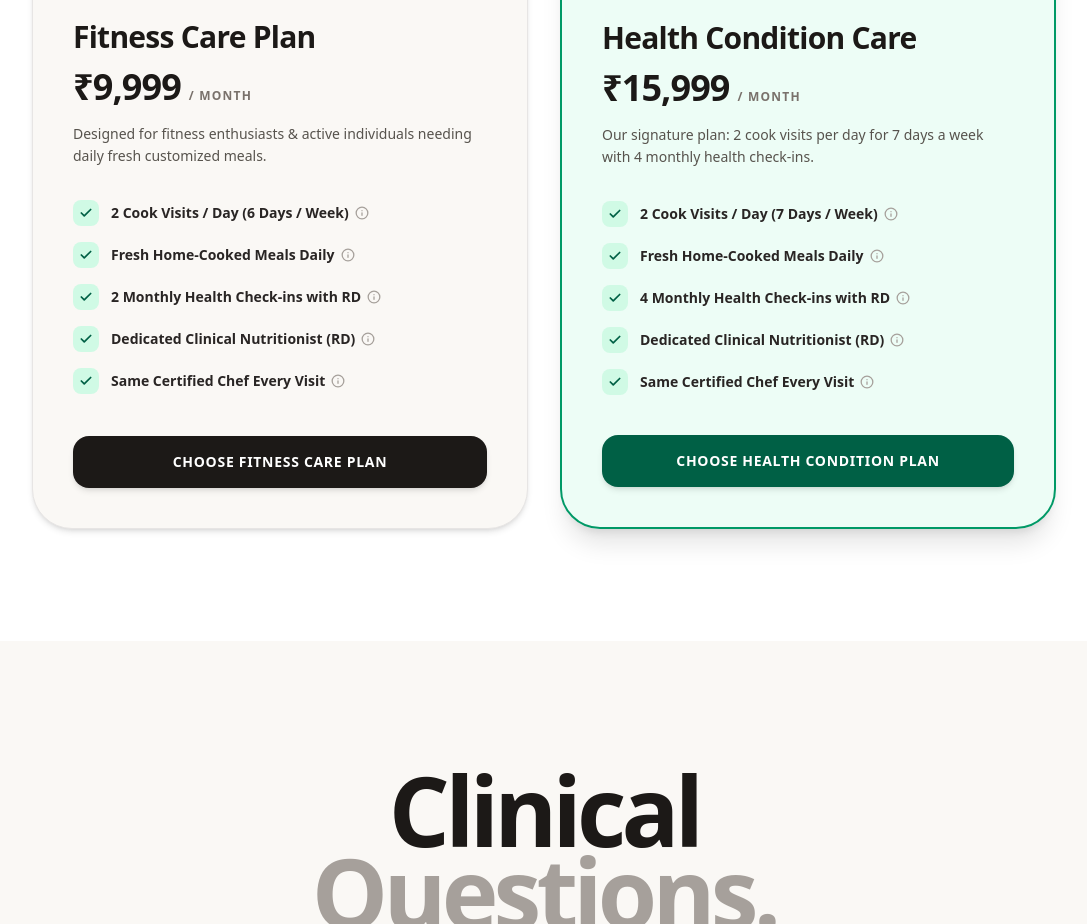
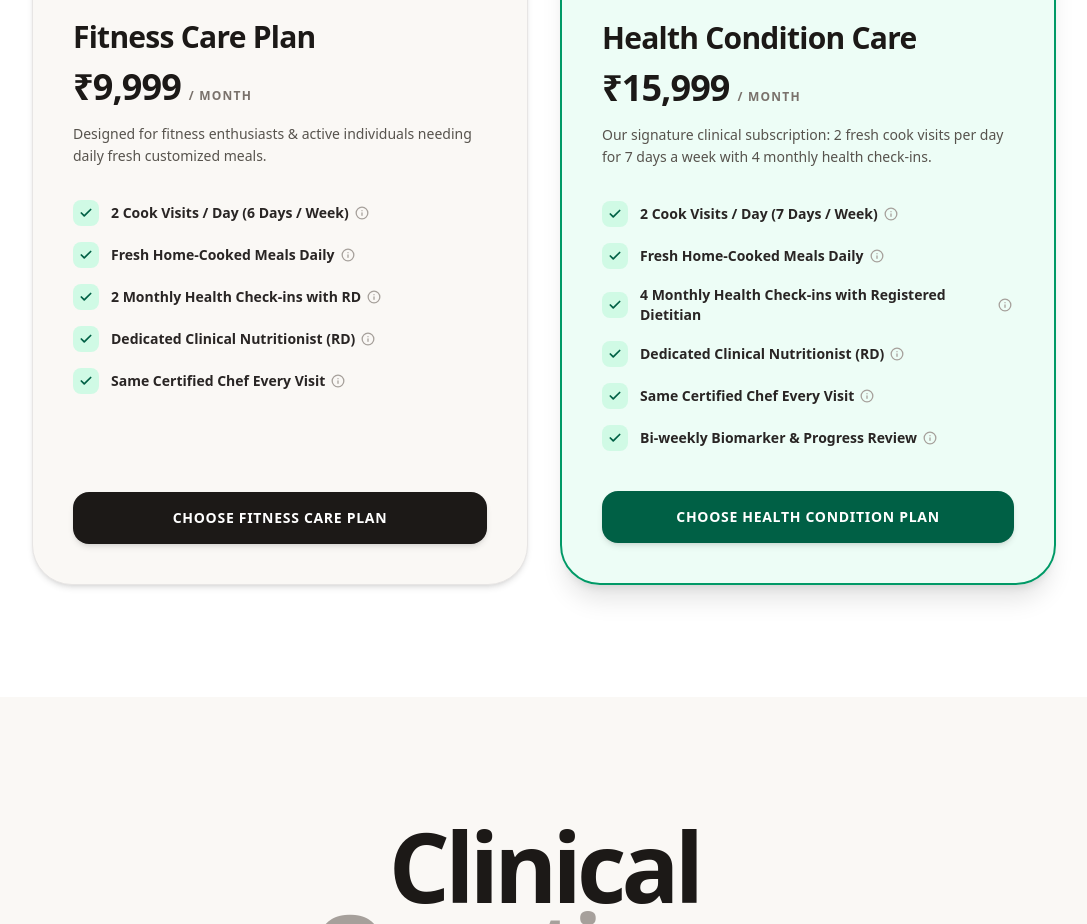
Before and after one commit to abhiidgaf-byte/nutrichef, a React (Vite) app: page / in a window 1280 px wide. Shown: the part 8040-8964 px from the top of the page, without its empty margins (96-1183 px from the left). Built offline with nearby package versions, Linux system fonts and the light colour scheme.

Commit message:
refining

```diff
--- a/src/App.tsx
+++ b/src/App.tsx
@@ -235,6 +235,7 @@ export default function App() {
             <CustomerDashboard
               userProfile={userProfile}
               schedule={schedule}
+              selectedPlanId={selectedPlanId}
               onRestartFlow={handleReturnToLanding}
             />
           </motion.div>
--- a/src/components/CelebrationScreen.tsx
+++ b/src/components/CelebrationScreen.tsx
@@ -15,7 +15,7 @@ export const CelebrationScreen: React.FC<CelebrationScreenProps> = ({
   schedule,
   onGoToDashboard
 }) => {
-  const chef = CHEFS[0]; // Chef Arjun
+  const chef = CHEFS.find(c => c.neighborhoods.includes(userProfile.neighborhood)) ?? CHEFS[0];
   const calories = userProfile.goals.includes('Fat Loss & Body Recomp') ? 1850 : 2200;
   const protein = userProfile.goals.includes('Lean Muscle & Strength') ? '160g' : '135g';
   const primaryGoal = userProfile.goals[0] || 'Condition Management';
--- a/src/components/CookSchedule.tsx
+++ b/src/components/CookSchedule.tsx
@@ -39,8 +39,8 @@ export const CookSchedule: React.FC<CookScheduleProps> = ({
   onConfirm,
   onBack
 }) => {
-  // Select matched chef based on neighborhood or default
-  const chef = CHEFS[0]; // Chef Arjun Sharma
+  // Match chef by the customer's selected neighborhood, falling back to our default chef
+  const chef = CHEFS.find(c => c.neighborhoods.includes(userProfile.neighborhood)) ?? CHEFS[0];
 
   const handleDayToggle = (day: string) => {
     setSchedule(prev => {
--- a/src/components/CustomerDashboard.tsx
+++ b/src/components/CustomerDashboard.tsx
@@ -22,17 +22,19 @@ import {
   Heart
 } from 'lucide-react';
 import { UserProfile, VisitSchedule } from '../types';
-import { CHEFS, SAMPLE_WEEKLY_MEALS } from '../data/mockData';
+import { CHEFS, SAMPLE_WEEKLY_MEALS, SUBSCRIPTION_PLANS } from '../data/mockData';
 
 interface CustomerDashboardProps {
   userProfile: UserProfile;
   schedule: VisitSchedule;
+  selectedPlanId?: string;
   onRestartFlow: () => void;
 }
 
 export const CustomerDashboard: React.FC<CustomerDashboardProps> = ({
   userProfile,
   schedule,
+  selectedPlanId,
   onRestartFlow
 }) => {
   const [activeTab, setActiveTab] = useState<'home' | 'plan' | 'schedule' | 'profile'>('home');
@@ -40,7 +42,8 @@ export const CustomerDashboard: React.FC<CustomerDashboardProps> = ({
   const [selectedStars, setSelectedStars] = useState<number>(5);
   const [ratedEmoji, setRatedEmoji] = useState<string>('😋 Delicious');
 
-  const chef = CHEFS[0]; // Chef Arjun
+  const activePlan = SUBSCRIPTION_PLANS.find(p => p.id === selectedPlanId) ?? SUBSCRIPTION_PLANS[1];
+  const chef = CHEFS.find(c => c.neighborhoods.includes(userProfile.neighborhood)) ?? CHEFS[0];
   const calories = userProfile.goals.includes('Fat Loss & Body Recomp') ? 1850 : 2200;
   const protein = userProfile.goals.includes('Lean Muscle & Strength') ? '160g' : '135g';
 
@@ -299,7 +302,7 @@ export const CustomerDashboard: React.FC<CustomerDashboardProps> = ({
               <div className="flex items-center justify-between">
                 <div>
                   <h3 className="text-xl font-bold text-stone-900">Your Subscription & Cook Details</h3>
-                  <p className="text-xs text-stone-500">Health-Condition Plan (₹6,500/mo)</p>
+                  <p className="text-xs text-stone-500">{activePlan.name} ({activePlan.priceDisplay}/mo)</p>
                 </div>
                 <span className="text-xs font-black uppercase tracking-wider text-emerald-800 bg-emerald-50 px-3 py-1.5 rounded-full border border-emerald-200">
                   Active Subscription
--- a/src/components/Pricing.tsx
+++ b/src/components/Pricing.tsx
@@ -2,45 +2,36 @@ import React from 'react';
 import { motion } from 'motion/react';
 import { Check, Activity, Stethoscope, ChefHat } from 'lucide-react';
 import { FeatureTooltip } from './FeatureTooltip';
+import { SUBSCRIPTION_PLANS } from '../data/mockData';
 
 interface PricingProps {
   onStartFlow?: (planId?: string) => void;
 }
 
-const plans = [
-  {
-    id: "starter",
-    name: "Fitness Care Plan",
-    price: "9,999",
-    description: "Designed for fitness enthusiasts & active individuals needing daily fresh customized meals.",
-    features: [
-      "2 Cook Visits / Day (6 Days / Week)",
-      "Fresh Home-Cooked Meals Daily",
-      "2 Monthly Health Check-ins with RD",
-      "Dedicated Clinical Nutritionist (RD)",
-      "Same Certified Chef Every Visit"
-    ],
+// Presentational-only metadata (icon, CTA copy, premium styling) keyed by plan id.
+// The actual price/name/features come from SUBSCRIPTION_PLANS — the single source of
+// truth also used by SubscriptionSelect and CustomerDashboard — so they can never drift apart.
+const PLAN_PRESENTATION: Record<string, { buttonText: string; isPremium: boolean; icon: React.ReactNode }> = {
+  starter: {
     buttonText: "Choose Fitness Care Plan",
     isPremium: false,
     icon: <ChefHat className="w-8 h-8" />
   },
-  {
-    id: "health_condition",
-    name: "Health Condition Care",
-    price: "15,999",
-    description: "Our signature plan: 2 cook visits per day for 7 days a week with 4 monthly health check-ins.",
-    features: [
-      "2 Cook Visits / Day (7 Days / Week)",
-      "Fresh Home-Cooked Meals Daily",
-      "4 Monthly Health Check-ins with RD",
-      "Dedicated Clinical Nutritionist (RD)",
-      "Same Certified Chef Every Visit"
-    ],
+  health_condition: {
     buttonText: "Choose Health Condition Plan",
     isPremium: true,
     icon: <Stethoscope className="w-8 h-8" />
   }
-];
+};
+
+const plans = SUBSCRIPTION_PLANS.map(plan => ({
+  id: plan.id,
+  name: plan.name,
+  price: plan.price.toLocaleString('en-IN'),
+  description: plan.description,
+  features: plan.features,
+  ...PLAN_PRESENTATION[plan.id]
+}));
 
 export const Pricing: React.FC<PricingProps> = ({ onStartFlow }) => {
   return (
```
